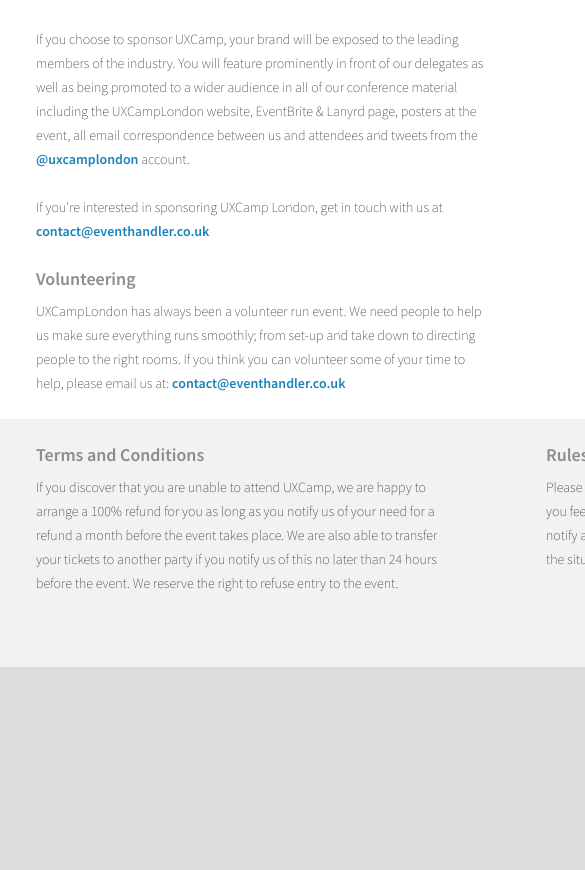
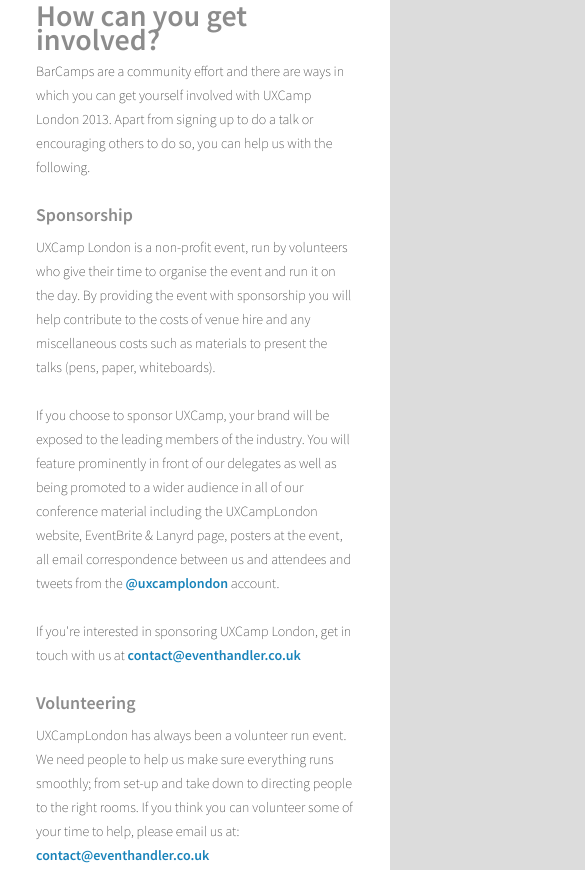
Before and after one commit to welikepie/uxcamp, a plain HTML site: page index.htm in a window 390 px wide. Shown: the part 2331-3201 px from the top of the page, 585 px wide, since content can reach past the window. Before the commit the page ends 2998 px from the top, so only its background shows below. Drawn offline with Linux system fonts and the light colour scheme.

Commit message:
media queries

```diff
--- a/styles.less
+++ b/styles.less
@@ -427,6 +427,45 @@
 	}
 }
 
+@media only screen and (min-width: 0px) and (max-width: 990px) {
+
+	.container {
+		width: 514px;
+		padding-right: 24px;
+	}
+}
+
+@media only screen and (min-width: 0px) and (max-width: 800px) {
+
+	.outer-wrapper {
+		width: 100%;
+	}
+
+	.container {
+		width: 100%;
+		padding-right: 36px;
+	}
+
+
+	aside {
+		display: none;
+	}
+
+	.tandc, .conduct {
+	width: 100%;
+	padding: 0;
+	}
+
+	.logo {
+		position: relative;
+		width: 253px;
+		margin:24px 0 24px -125px;
+		left: 50%;
+
+	}
+
+}
+
 .timeline {
 
 
```
Also changed, not shown: styles.css.
